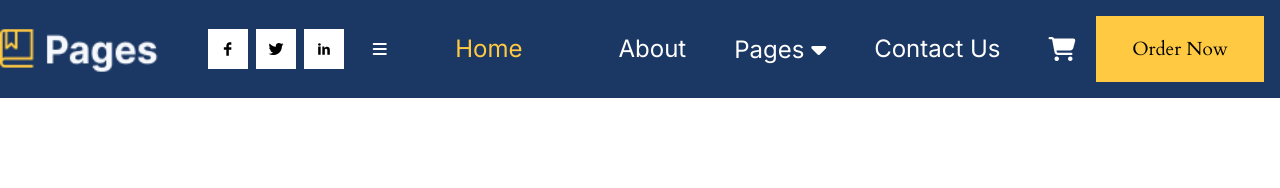
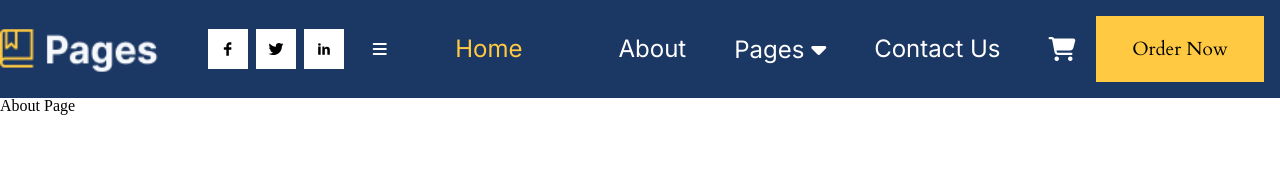
Before and after one commit to KsyuNan/page-project, a React (Vite) app in the folder page-project/: page /about in a window 1280 px wide. Before the commit this address had no page. Shown: the top 188 px of the page. Built offline with nearby package versions, Linux system fonts and the light colour scheme.

Commit message:
Fixed React Router

```diff
--- a/page-project/src/App.jsx
+++ b/page-project/src/App.jsx
@@ -1,8 +1,9 @@
 import './App.scss'
 import './styles/reset.scss'
-import { BrowserRouter as Router, Route, Routes } from 'react-router-dom';
+import {BrowserRouter as Router, Route, Routes } from 'react-router-dom';
 import { Home } from './components/Home/Home'
 import Nav from './components/Nav/Nav'
+import { AboutPage } from './pages/AboutPage/AboutPage';
 
 
 function App() {
@@ -11,9 +12,9 @@ function App() {
     <Router>
       <Nav />
       <Routes>
-        <Route path='/' exact component={Home}/>
+        <Route path='/home' element={<Home />}/>
+        <Route path='/about' element={<AboutPage/>}/>
       </Routes>
-
     </Router>
   )
 }
--- a/page-project/src/components/Home/Home.jsx
+++ b/page-project/src/components/Home/Home.jsx
@@ -18,10 +18,9 @@ import { Footer } from '../Footer/Footer'
 export const Home = () => {
     return (
         <>
-         <Nav />
+         {/*<Nav />*/}
          {/*<Header /> */}
          <Main />
-
          <AuthorBook />
          <About />
          <Trusted />
--- a/page-project/src/main.jsx
+++ b/page-project/src/main.jsx
@@ -4,7 +4,7 @@ import App from './App.jsx'
 import './index.scss'
 
 ReactDOM.createRoot(document.getElementById('root')).render(
-  <React.StrictMode>
+   <React.StrictMode>
     <App />
   </React.StrictMode>,
 )
--- /dev/null
+++ b/page-project/src/pages/AboutPage/AboutPage.jsx
@@ -0,0 +1,9 @@
+import './aboutPage.module.scss'
+
+export const AboutPage = () => {
+    return (
+        <div>
+           <h1> About Page </h1>
+        </div>
+    )
+}
```
Also changed, not shown: page-project/src/pages/AboutPage/aboutPage.module.scss (added).
